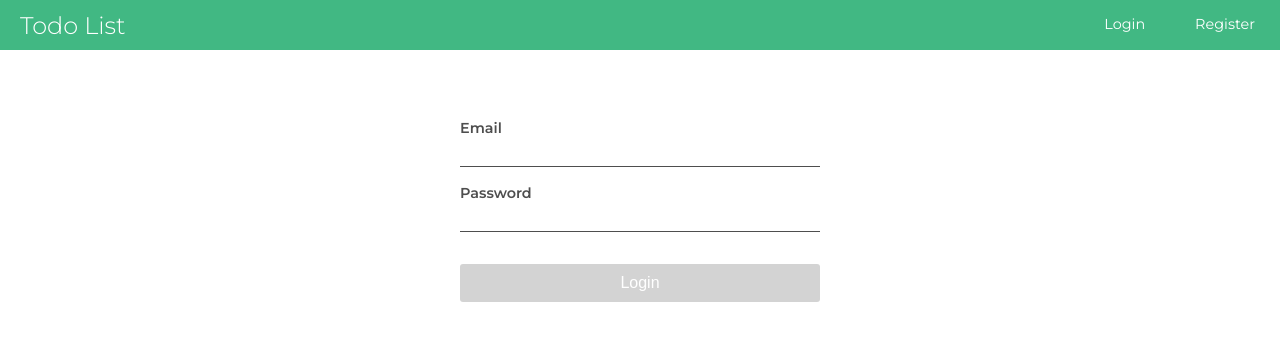
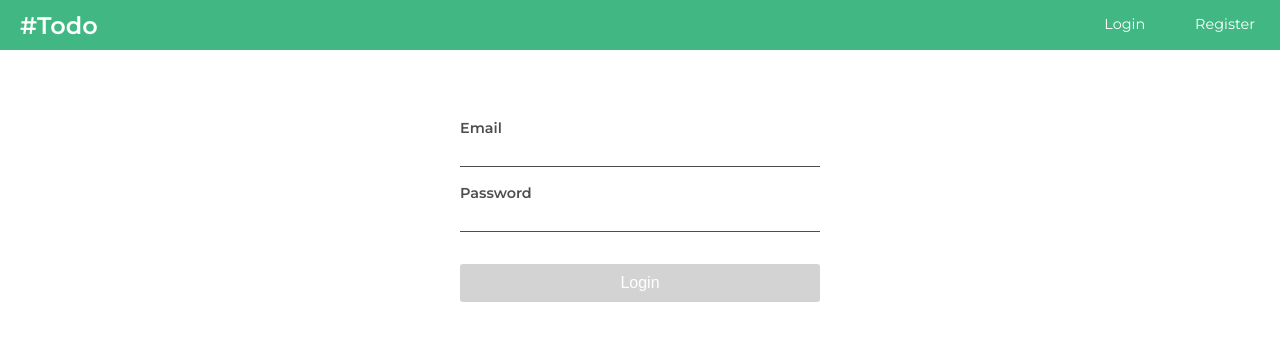
Before and after one commit to oneofthedevs/VueTodoList, a Vue app: page /Login in a window 1280 px wide. Shown: the top 340 px of the page. Built offline with nearby package versions, Linux system fonts and the light colour scheme; no server answers; what vuefire would draw is missing.

Commit message:
Changes title on navbar

```diff
--- a/src/components/navbar.vue
+++ b/src/components/navbar.vue
@@ -1,8 +1,7 @@
 <template>
   <nav>
     <div class="left">
-      <h1 v-if="!isLoggedIn">Todo List</h1>
-      <h1 v-if="isLoggedIn">Todo list</h1>
+      <h1 class="nav-title">#Todo</h1>
     </div>
     <div class="right">
       <router-link v-if="!isLoggedIn" class="link-btn" to="Login"
@@ -62,7 +61,7 @@ nav {
     margin: 0 0 0 20px;
     color: var(--clr-background);
     h1 {
-      font-weight: 100;
+      font-weight: 600;
     }
   }
   .right {
```
